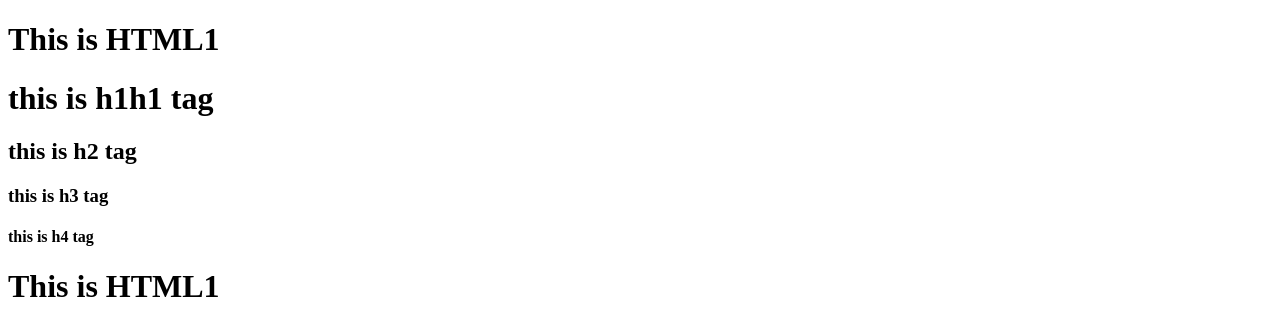
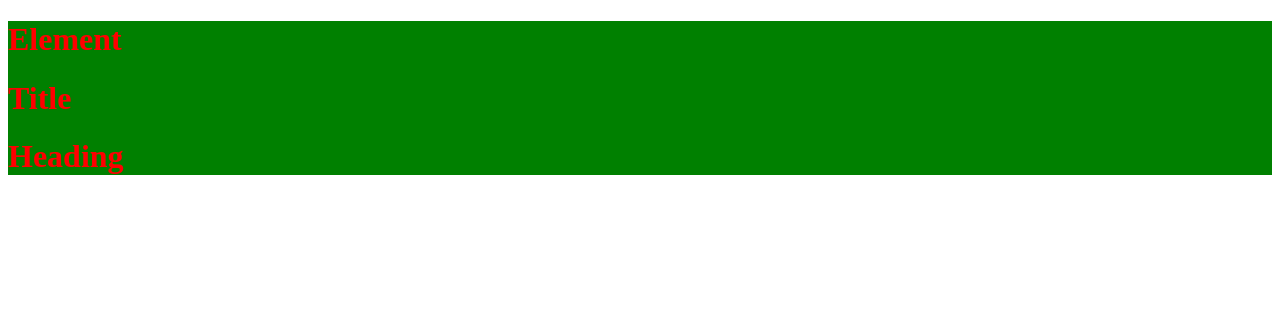
Before and after one commit to RanjithRKamath/namaste-react, a React (Vite) app: page / in a window 1280 px wide. Shown: the top 336 px of the page. Built offline with nearby package versions, Linux system fonts and the light colour scheme.

Commit message:
episode-03

```diff
--- a/App.js
+++ b/App.js
@@ -1,20 +1,21 @@
 import React from "react";
 import ReactDOM from "react-dom/client";
 
-const result = React.createElement(
-  "div",
-  { id: "parent" },
-  [React.createElement(
-    "div",
-    { id: "child1", key:"child1" },
-    [React.createElement("h1", {key:"h1"}, "this is h1h1 tag"),
-    React.createElement("h2", {key:"h2"}, "this is h2 tag")]
-  ), React.createElement(
-    "div",
-    { id: "child2", key:"child2" },
-    [React.createElement("h3", {key:"h31"}, "this is h3 tag"),
-    React.createElement("h4", {key:"h4"}, "this is h4 tag")]
-  )]
-);
+const elem="Element";
+
+const Title = ()=>{
+  return (<div>
+    <h1>{elem}</h1>
+    <h1>Title</h1>
+    </div>);
+  }
+
+const Heading =()=>{
+    return (<div>
+    <Title/>
+    <h1>Heading</h1>
+    </div>);
+}
+
 const root1 = ReactDOM.createRoot(document.getElementById("root"));
-root1.render(result);
+root1.render(<Heading />);
--- a/index.css
+++ b/index.css
@@ -1,4 +1,4 @@
-#heading{
+#root{
     color: red;
     background-color: green;
 }
--- a/index.html
+++ b/index.html
@@ -4,26 +4,13 @@
     <meta charset="UTF-8">
     <meta http-equiv="X-UA-Compatible" content="IE=edge">
     <meta name="viewport" content="width=device-width, initial-scale=1.0">
+    <link rel="stylesheet" href="index.css"/>
     <title>Namaste React</title>
 </head>
 <body>
-    <!--HTML Code-->
-    <h1> This is HTML1</h1>
     <div id="root">
-        <h1>Namaste HTML!</h1>
+        <h1 id="heading">Namaste HTML!</h1>
     </div>
-    <h1> This is HTML1 </h1>
-    <!-- JS code -->
-    <link rel="stylesheet" href="./index.css" />
-
-    <script>
-        const heading=document.createElement("h1");
-        heading.innerHTML="Namaste JS";
-        const root=document.getElementById("root");
-        root.appendChild(heading);
-    </script>
-    <!-- React code-->
     <script type="module" src="./App.js"></script>
-
 </body>
 </html>
```
